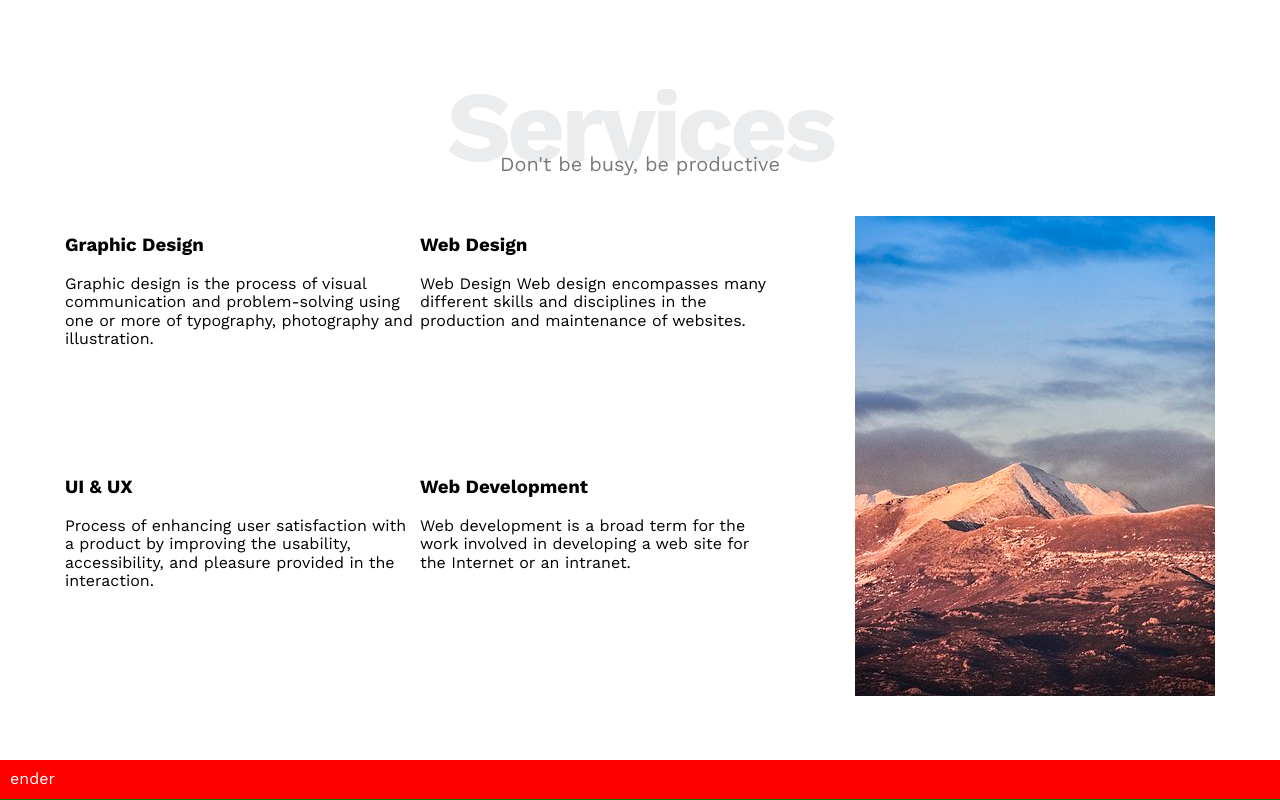
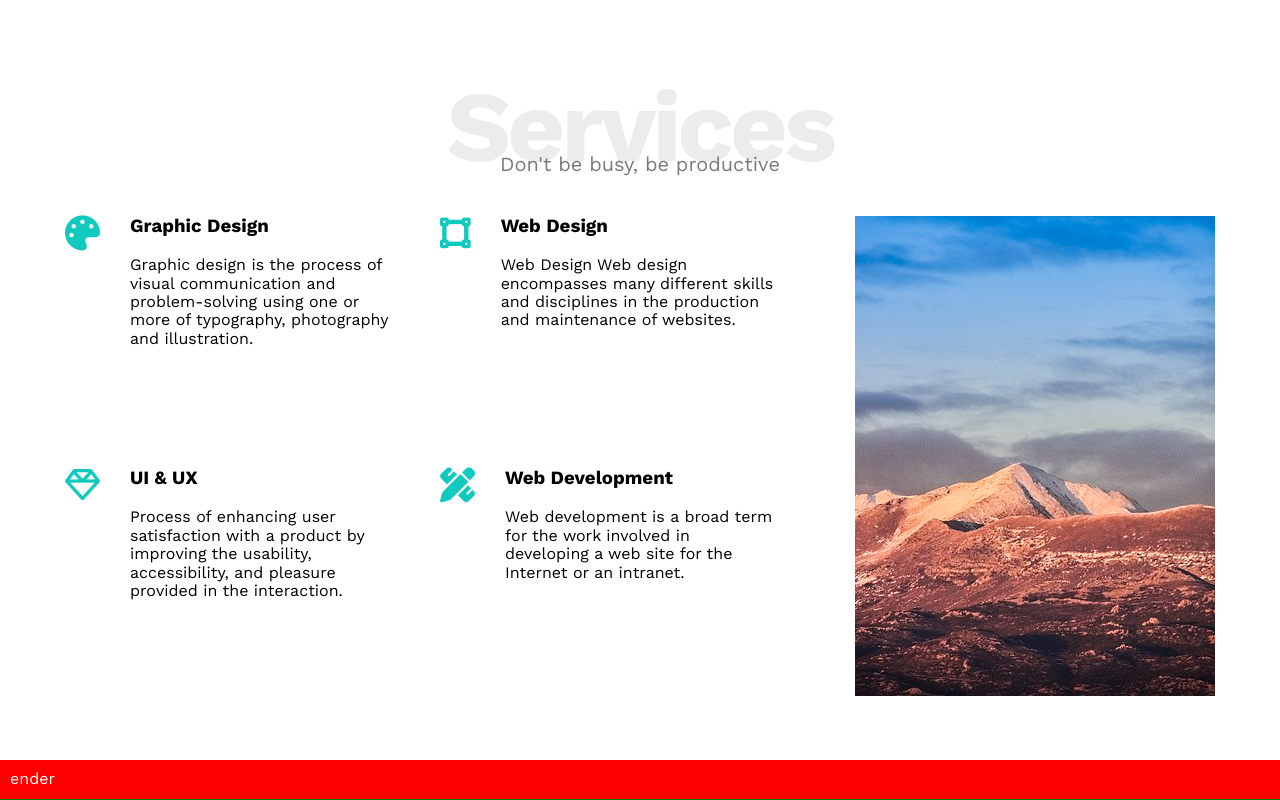
Before and after one commit to D-Abdelrahman/leon, a plain HTML site: page index.html in a window 1280 px wide. Shown: the part 1238-2038 px from the top of the page. Drawn offline with nearby package versions, Linux system fonts and the light colour scheme.

Commit message:
make changes 10/3/2025

```diff
--- a/css/leon.css
+++ b/css/leon.css
@@ -204,6 +204,18 @@ line-height: 1.6;
 .services .content .skills {
   display: grid;
   grid-template-columns: repeat(auto-fill, minmax(300px, 1fr));
+  gap: 20px 40px;
+}
+.services .content .skills .item {
+  display: flex;
+  gap: 30px;
+}
+.services .content .skills .item i{
+  color: var(--main-color-green);
+  font-size: 35px;
+}
+.services .content .skills .item h3 {
+  margin-top: 0;
 }
 /* End Service */
 
--- a/index.html
+++ b/index.html
@@ -92,7 +92,7 @@
         <div class="content">
           <div class="skills">
             <div class="item">
-              <i></i>
+              <i class="fa-solid fa-palette"></i>
               <div class="text">
                 <h3>Graphic Design</h3>
                 <p>
@@ -103,7 +103,7 @@
               </div>
             </div>
             <div class="item">
-              <i></i>
+              <i class="fas fa-vector-square"></i>
               <div class="text">
                 <h3>
                   Web Design
@@ -115,14 +115,14 @@
               </div>
             </div>
             <div class="item">
-              <i></i>
+              <i class="far fa-gem"></i>
               <div class="text">
                 <h3>UI & UX</h3>
                 <p>Process of enhancing user satisfaction with a product by improving the usability, accessibility, and pleasure provided in the interaction.</p>
               </div>
             </div>
             <div class="item">
-              <i></i>
+              <i class="fa-solid fa-pen-ruler"></i>
               <div class="text">
                 <h3>Web Development</h3>
                 <p>Web development is a broad term for the work involved in developing a web site for the Internet or an intranet.</p>
```
